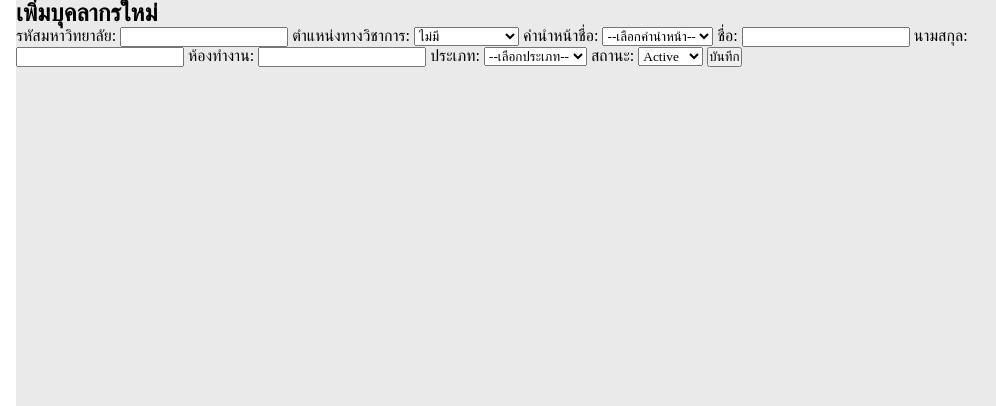
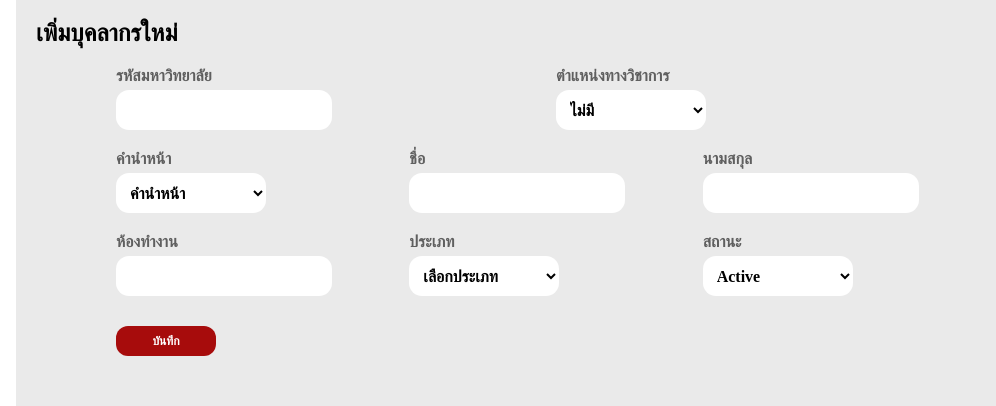
Before and after one commit to Phattharaphum/cs261-group8-100001, a website: page project-root/public/administrativeStaffDetails.html in a window 1280 px wide. Shown: the top 406 px of the page, 284-1280 px from the left. Drawn offline with Linux system fonts and the light colour scheme; a web font is replaced by a local one.

Commit message:
editadministrativeStaffDetails.htmlandcss

```diff
--- a/project-root/public/administrativeStaffDetails.html
+++ b/project-root/public/administrativeStaffDetails.html
@@ -6,6 +6,9 @@
     <title>รายละเอียดบุคลากร</title>
     <link rel="stylesheet" href="css/stylesidebar.css">
     <link rel="stylesheet" href="css/styleadministrativeStaffDetails.css">
+    <link rel="preconnect" href="https://fonts.googleapis.com">
+    <link rel="preconnect" href="https://fonts.gstatic.com" crossorigin>
+    <link href="https://fonts.googleapis.com/css2?family=Bai+Jamjuree:ital,wght@0,200;0,300;0,400;0,500;0,600;0,700;1,200;1,300;1,400;1,500;1,600;1,700&display=swap" rel="stylesheet">
 </head>
 <body>
     <div class="container">
@@ -78,12 +81,15 @@
         function displayAddStaffForm(staff = {}) {
             const staffDetails = document.getElementById('staffDetails');
             staffDetails.innerHTML = `
-                <form id="staffForm">
-                    <label for="university_id">รหัสมหาวิทยาลัย:</label>
+                <form id="staffForm" class="staffForm">
+                    <div class="form-row">
+                        <div class="form-group">
+                            <label for="university_id">รหัสมหาวิทยาลัย</label>
                             <input type="text" id="university_id" name="university_id" value="${staff.university_id || ''}" required>
-
-                    <label for="academic_title">ตำแหน่งทางวิชาการ:</label>
-                    <select id="academic_title" name="academic_title">
+                        </div>
+                        <div class="form-group">
+                            <label for="academic_title" >ตำแหน่งทางวิชาการ</label>
+                            <select id="academic_title" name="academic_title" class="aaa">
                                 <option value="">--เลือกตำแหน่ง--</option>
                                 <option value="ศ." ${staff.academic_title === 'ศ.' ? 'selected' : ''}>ศ.</option>
                                 <option value="รศ." ${staff.academic_title === 'รศ.' ? 'selected' : ''}>รศ.</option>
@@ -91,38 +97,53 @@
                                 <option value="ดร." ${staff.academic_title === 'ดร.' ? 'selected' : ''}>ดร.</option>
                                 <option value="" ${!staff.academic_title ? 'selected' : ''}>ไม่มี</option>
                             </select>
-
-                    <label for="personal_title">คำนำหน้าชื่อ:</label>
-                    <select id="personal_title" name="personal_title" required>
-                        <option value="">--เลือกคำนำหน้า--</option>
+                        </div>
+                    </div>
+                    <div class="form-row">
+                        <div class="form-group">
+                            <label for="personal_title">คำนำหน้า</label>
+                            <select id="personal_title" name="personal_title" required class="aaa">
+                                <option value="">คำนำหน้า</option>
                                 <option value="นาย" ${staff.personal_title === 'นาย' ? 'selected' : ''}>นาย</option>
                                 <option value="นาง" ${staff.personal_title === 'นาง' ? 'selected' : ''}>นาง</option>
                                 <option value="นางสาว" ${staff.personal_title === 'นางสาว' ? 'selected' : ''}>นางสาว</option>
                             </select>
+                        </div>
 
-                    <label for="first_name">ชื่อ:</label>
+                        <div class="form-group">
+                            <label for="first_name">ชื่อ</label>
                             <input type="text" id="first_name" name="first_name" value="${staff.first_name || ''}" required>
+                        </div>
+                        <div class="form-group">
+                            <label for="last_name">นามสกุล</label>
+                            <input type="text" id="last_name" name="last_name" value="${staff.last_name || ''}" required>
+                        </div>
+                    </div>
+                    <div class="form-row">
+                        <div class="form-group">
+                            <label for="office">ห้องทำงาน</label>
+                            <input type="text" id="office" name="office" value="${staff.office || ''}">
+                        </div>
 
-                    <label for="last_name">นามสกุล:</label>
-                    <input type="text" id="last_name" name="last_name" value="${staff.last_name || ''}" required>
-
-                    <label for="office">ห้องทำงาน:</label>
-                    <input type="text" id="office" name="office" value="${staff.office || ''}">
-
-                    <label for="role">ประเภท:</label>
-                    <select id="role" name="role" required>
-                        <option value="">--เลือกประเภท--</option>
+                        <div class="form-group">
+                            <label for="role">ประเภท</label>
+                            <select id="role" name="role" required class="aaa">
+                                <option value="">เลือกประเภท</option>
                                 <option value="2" ${staff.role == 2 ? 'selected' : ''}>คณบดี</option>
                                 <option value="3" ${staff.role == 3 ? 'selected' : ''}>เจ้าหน้าที่วิชาการ</option>
                             </select>
+                        </div>
 
-                    <label for="status">สถานะ:</label>
-                    <select id="status" name="status" required>
+                        <div class="form-group">
+                            <label for="status">สถานะ</label>
+                            <select id="status" name="status" required class="aaa">
                                 <option value="1" ${staff.status == 1 ? 'selected' : ''}>Active</option>
                                 <option value="0" ${staff.status == 0 ? 'selected' : ''}>Inactive</option>
                             </select>
+                        </div>
+                    </div>
 
-                    <button type="submit">บันทึก</button>
+                    <button type="submit" class="addButton">บันทึก</button>
                 </form>
             `;
 
--- a/project-root/public/css/styleadministrativeStaffDetails.css
+++ b/project-root/public/css/styleadministrativeStaffDetails.css
@@ -158,3 +158,84 @@ hr {
 	margin-top: 20px;
 	font-size: 15pt;
 }
+.staffForm {
+    display: flex;
+    flex-direction: column; /* จัดเรียงองค์ประกอบในแนวตั้ง */
+    gap: 10px; /* ระยะห่างระหว่างแถว */
+    margin-left: 100px;
+    font-weight: bold;
+    color: #5F5F5F;
+  }
+
+  .form-row {
+    display: flex;
+    justify-content: space-between; /* จัดวางองค์ประกอบให้ห่างกันเท่าๆ กัน */
+  }
+
+  .form-group {
+    width: 500px; /* กำหนดความกว้างของแต่ละช่อง */
+  }
+
+  .form-group label {
+    display: block;
+    margin-bottom: 5px;
+  }
+
+  .container input[type="text"] {
+    background-color: rgb(255, 255, 255);
+    border: none;
+    border-radius: 13px;
+    height: 40px;
+    padding-left: 10px;
+    font-size: 12pt;
+    font-weight: 600;
+    font-weight: bold;
+    line-height: 1.5; /* Adjust line height to give room for diacritics */
+    padding-top: 5px; /* Optional: add padding to ensure diacritics display well */
+    padding-bottom: 5px; /* Optional: same as above */
+
+}
+h2 {
+    padding: 20px;
+    color: rgb(0, 0, 0);
+}
+.aaa {
+	font-weight: 600;
+    margin-bottom: 10px;
+    width: 150px;
+	    background-color: #ffffff;
+    border: none;
+    border-radius: 13px;
+    height: 30px;
+    padding-left: 10px;
+	font-size: 12pt;
+	font-weight: 600;
+	font-weight: bold;
+	    background-color: rgb(255, 255, 255);
+    border: none;
+    border-radius: 13px;
+    height: 40px;
+    padding-left: 10px;
+    font-size: 12pt;
+    font-weight: 600;
+    line-height: 1.5; /* Adjust line height to give room for diacritics */
+    padding-top: 5px; /* Optional: add padding to ensure diacritics display well */
+    padding-bottom: 5px; /* Optional: same as above */
+}
+.addButton{
+    width: 100px;
+    height: 30px;
+    background-color: #A70C0C;
+    color: white;
+    padding: 5px 10px;
+    border: none;
+    border-radius: 12px;
+    cursor: pointer;
+    font-size: 12px;
+    font-weight: 600;
+    margin-top: 10px;
+    font-weight: bold;
+}
+button:hover {
+    background-color: #9c9c9c; /* เปลี่ยนสีปุ่มเมื่อ hover */
+}
```
Lines whose indentation alone changed are shown as unchanged.
